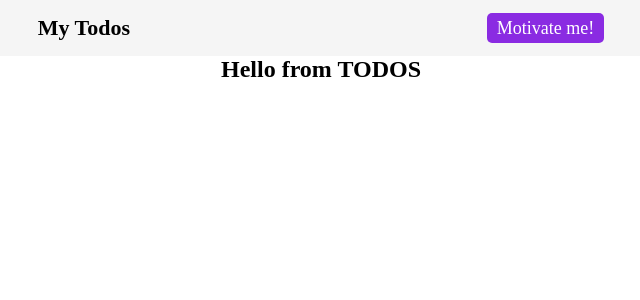
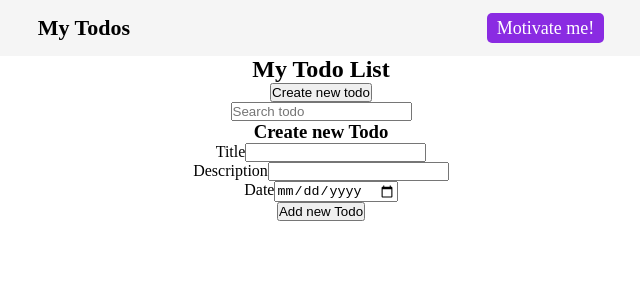
Before and after one commit to TimotijevicVlada/Todo_React_TypeScript-CRUD-, a React (Create React App) app: page / in a window 1280 px wide. Shown: the top 300 px of the page, without its empty margins (319-959 px from the left). Built offline with nearby package versions, Linux system fonts and the light colour scheme.

Commit message:
Logic for "create new Todo"

```diff
--- /dev/null
+++ b/src/components/CreateTodo.tsx
@@ -0,0 +1,51 @@
+import React from 'react';
+import {TodosProps} from "./types/Types";
+
+type CreateProps = {
+    todos: {
+        id: number
+        title: string
+        description: string
+        date: string
+    }[]
+    setTodos: React.Dispatch<TodosProps[]>
+}
+
+const CreateTodo = ({ todos, setTodos }: CreateProps) => {
+
+    const handleSubmit = (e: React.FormEvent) => {
+        e.preventDefault();
+        setTodos([
+            ...todos,
+            {
+                id: Math.random() * 10000,
+                title: "Naslov",
+                description: "Tekst...",
+                date: "31.12.2021"
+            }
+        ])
+    }
+
+    return (
+        <form onSubmit={handleSubmit}>
+            <h3>Create new Todo</h3>
+            <div>
+                <div>
+                    <label>Title</label>
+                    <input type="text" />
+                </div>
+                <div>
+                    <label>Description</label>
+                    <input type="text" />
+                </div>
+                <div>
+                    <label>Date</label>
+                    <input type="date" />
+                </div>
+                <button type='submit'>Add new Todo</button>
+            </div>
+        </form>
+    )
+}
+
+export default CreateTodo;
--- a/src/components/MotivationalMessage.tsx
+++ b/src/components/MotivationalMessage.tsx
@@ -6,9 +6,8 @@ import axios from 'axios';
 
 const MotivationalMessage = () => {
 
-    const [motivateMsg, setMotivateMsg] = useState([{author: "Vlada", quote: "Nesto"}, {author: "Pera", quote: "Drugo"}]);
-
-    // console.log(motivateMsg)
+    //For some reason this state doesn't accept when I put  "<MotivateProps | null>"
+    const [motivateMsg, setMotivateMsg] = useState([{author: "", quote: ""}]);
 
     //Function that get motivational message from API
     const getMotivate = async () => {
--- /dev/null
+++ b/src/components/Todo.tsx
@@ -0,0 +1,27 @@
+import React from 'react';
+
+type TodoProps = {
+    todos: {
+        id: number
+        title: string
+        description: string
+        date: string
+    }[]
+}
+
+
+const Todo = ({todos}: TodoProps) => {
+    return (
+        <div className='todos'>
+            {todos.map(item => (
+                <div>
+                    <span>{item.title}</span>
+                    <span>{item.description}</span>
+                    <span>{item.date}</span>
+                </div>
+            ))}
+        </div>
+    )
+}
+
+export default Todo;
--- a/src/components/Todos.tsx
+++ b/src/components/Todos.tsx
@@ -1,9 +1,23 @@
-import React from 'react';
+import { useState } from 'react';
+import Todo from './Todo';
+import CreateTodo from './CreateTodo';
+import {TodosProps} from "./types/Types";
 
 const Todos = () => {
+
+    const [todos, setTodos] = useState<TodosProps[]>([]);
+
     return (
         <div>
-            <h2>Hello from TODOS</h2>
+            <h2>My Todo List</h2>
+            <div>
+                <button>Create new todo</button>
+            </div>
+            <div>
+                <input type="text" placeholder='Search todo' />
+            </div>
+            <Todo todos={todos}/>
+            <CreateTodo todos={todos} setTodos={setTodos} />
         </div>
     )
 }
--- /dev/null
+++ b/src/components/types/Types.ts
@@ -0,0 +1,6 @@
+export type TodosProps = {
+    id: number
+    title: string
+    description: string
+    date: string
+}
```
